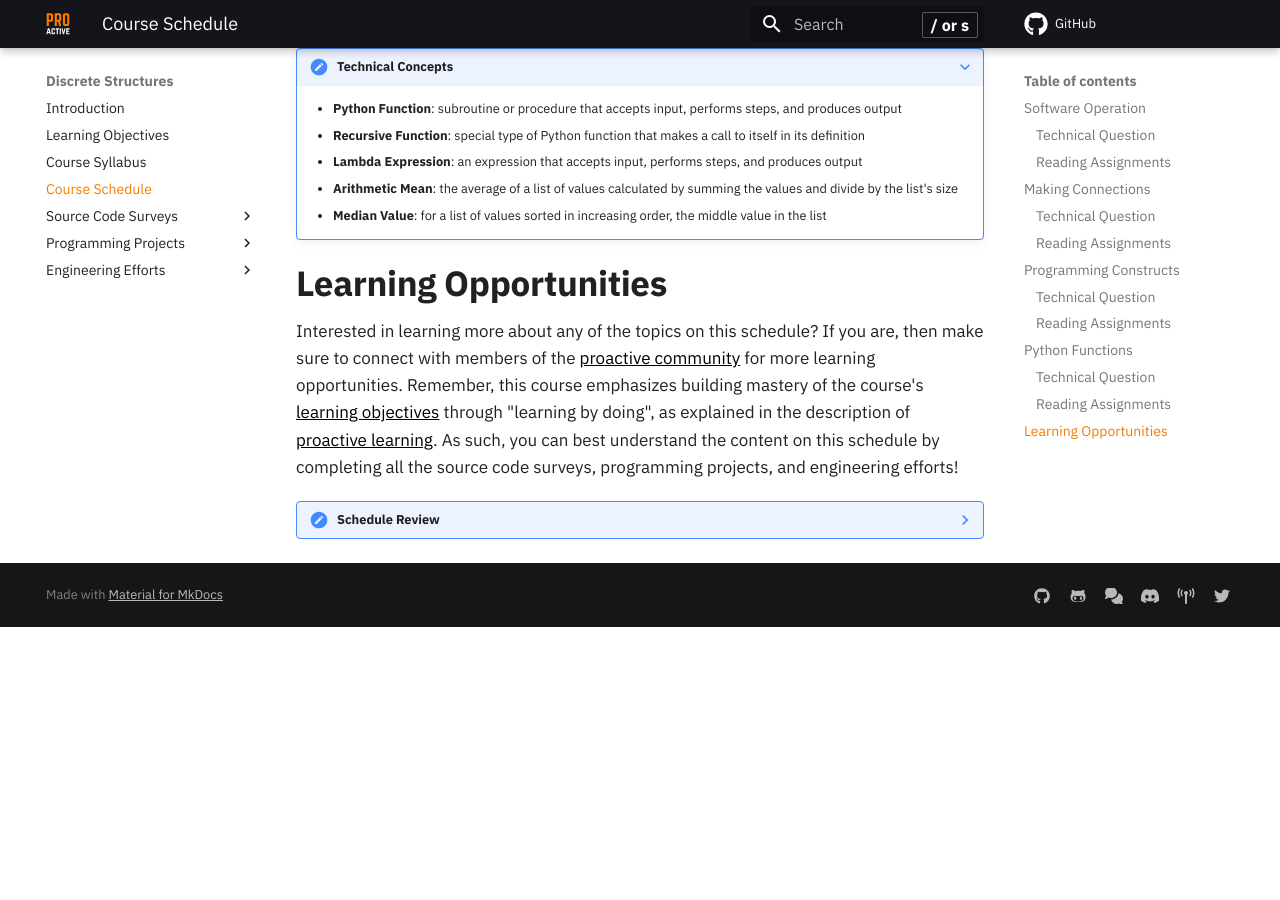
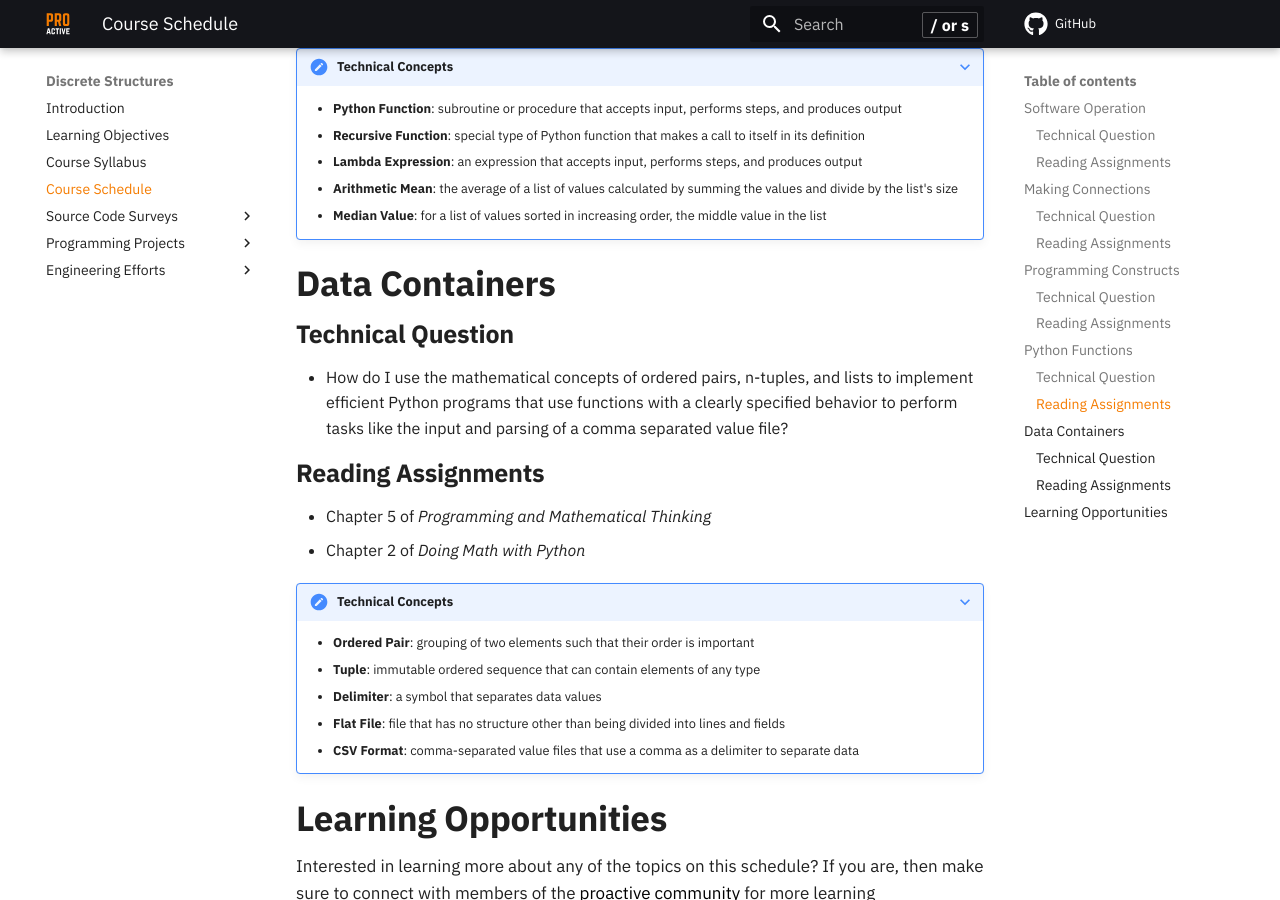
Before and after one commit to ProactiveProgrammers/www.proactiveprogrammers.com, an MkDocs documentation site: the page built from docs/discrete-structures/schedule-discrete-structures.md, in a window 1280 px wide and 900 px high, scrolled down 1898 px. Built offline with MkDocs 1.6.1 and Material for MkDocs 9.7.7, drawn with Linux system fonts in a browser that asks for light colours; comment, search, counter and statistics services are not loaded; before the commit the page ends 2525 px from its top, so only the background shows below that.

Commit message:
feat: Add data contains to schedule for schedule-discrete-structures.

```diff
--- a/docs/discrete-structures/schedule-discrete-structures.md
+++ b/docs/discrete-structures/schedule-discrete-structures.md
@@ -87,6 +87,32 @@
     - **Median Value**: for a list of values sorted in increasing order, the
       middle value in the list
 
+## Data Containers
+
+### Technical Question
+
+- How do I use the mathematical concepts of ordered pairs, n-tuples, and lists
+  to implement efficient Python programs that use functions with a clearly
+  specified behavior to perform tasks like the input and parsing of a comma
+  separated value file?
+
+### Reading Assignments
+
+- Chapter 5 of *Programming and Mathematical Thinking*
+- Chapter 2 of *Doing Math with Python*
+
+???+ note "Technical Concepts"
+
+    - **Ordered Pair**: grouping of two elements such that their order is
+      important
+    - **Tuple**: immutable ordered sequence that can contain elements of
+      any type
+    - **Delimiter**: a symbol that separates data values
+    - **Flat File**: file that has no structure other than being divided into
+      lines and fields
+    - **CSV Format**: comma-separated value files that use a comma as a
+      delimiter to separate data
+
 ## Learning Opportunities
 
 Interested in learning more about any of the topics on this schedule? If you
```
